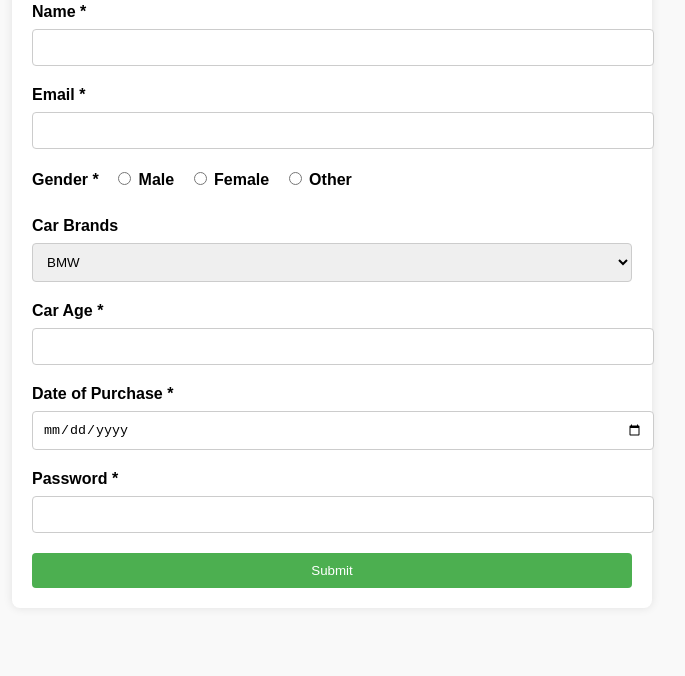
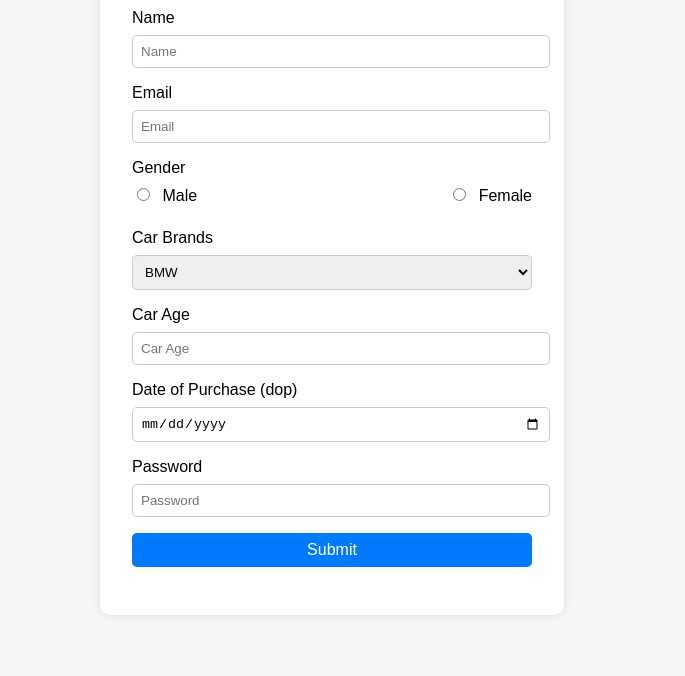
Before and after one commit to acciojob/car-insurance-form-knightcoder0108, a website: page main.html in a window 1280 px wide. Shown: the part 164-840 px from the top of the page, without its empty margins (308-993 px from the left). After the commit the page ends 800 px from the top, so only its background shows below. Drawn offline with Linux system fonts and the light colour scheme.

Commit message:
created a submission

```diff
--- a/main.html
+++ b/main.html
@@ -7,96 +7,105 @@
     <style>
         body {
             font-family: Arial, sans-serif;
-            margin: 0;
-            padding: 20px;
-            background-color: #f9f9f9;
             display: flex;
             justify-content: center;
             align-items: center;
             height: 100vh;
+            background-color: #f6f6f6;
+            margin: 0;
         }
-        .container {
-            max-width: 600px;
+        .form-container {
+            background-color: white;
+            padding: 2rem;
+            border-radius: 10px;
+            box-shadow: 0 0 10px rgba(0, 0, 0, 0.1);
+            width: 400px;
+        }
+        .form-container h1 {
+            text-align: center;
+            margin-bottom: 1.5rem;
+        }
+        .form-group {
+            margin-bottom: 1rem;
+        }
+        .form-group label {
+            display: block;
+            margin-bottom: 0.5rem;
+        }
+        .form-group input,
+        .form-group select {
             width: 100%;
-            background-color: #fff;
-            padding: 20px;
-            box-shadow: 0 0 10px rgba(0, 0, 0, 0.1);
-            border-radius: 8px;
+            padding: 0.5rem;
+            border: 1px solid #ccc;
+            border-radius: 5px;
         }
-        h1 {
-            text-align: center;
-            margin-bottom: 20px;
+        .form-group input[type="radio"] {
+            width: auto;
+            margin-right: 0.5rem;
         }
-        label {
-            display: block;
-            margin-bottom: 8px;
-            font-weight: bold;
+        .form-group .radio-group {
+            display: flex;
+            justify-content: space-between;
         }
-        input[type="text"], input[type="email"], input[type="number"], input[type="date"], input[type="password"], select {
+        .form-group button {
             width: 100%;
-            padding: 10px;
-            margin-bottom: 20px;
-            border: 1px solid #ccc;
-            border-radius: 4px;
-        }
-        .radio-group {
-            margin-bottom: 20px;
-        }
-        .radio-group label {
-            display: inline-block;
-            margin-right: 10px;
-        }
-        input[type="submit"] {
-            width: 100%;
-            padding: 10px;
-            background-color: #4CAF50;
+            padding: 0.5rem;
+            background-color: #007bff;
             color: white;
             border: none;
-            border-radius: 4px;
+            border-radius: 5px;
             cursor: pointer;
-        }
-        input[type="submit"]:hover {
-            background-color: #45a049;
+            font-size: 1rem;
         }
     </style>
 </head>
 <body>
-
-<div class="container">
-    <h1>Car Insurance Registration Form</h1>
+    <div class="form-container">
+        <h1>Car Insurance Registration</h1>
         <form method="post">
-        <label for="name">Name *</label>
-        <input type="text" id="name" name="name" required>
-
-        <label for="email">Email *</label>
-        <input type="email" id="email" name="email" required>
-
+            <div class="form-group">
+                <label for="name">Name</label>
+                <input type="text" id="name" name="name" placeholder="Name" required>
+            </div>
+            <div class="form-group">
+                <label for="email">Email</label>
+                <input type="email" id="email" name="email" placeholder="Email" required>
+            </div>
+            <div class="form-group">
+                <label>Gender</label>
                 <div class="radio-group">
-            <label>Gender *</label>
-            <label for="gender-male"><input type="radio" id="gender-male" name="gender" value="male" required> Male</label>
-            <label for="gender-female"><input type="radio" id="gender-female" name="gender" value="female"> Female</label>
-            <label for="gender-other"><input type="radio" id="gender-other" name="gender" value="other"> Other</label>
+                    <label for="gender_male">
+                        <input type="radio" id="gender_male" name="gender" value="male" required> Male
+                    </label>
+                    <label for="gender_female">
+                        <input type="radio" id="gender_female" name="gender" value="female" required> Female
+                    </label>
                 </div>
-
+            </div>
+            <div class="form-group">
                 <label for="cars">Car Brands</label>
                 <select id="cars" name="cars">
                     <option value="bmw">BMW</option>
                     <option value="audi">Audi</option>
-            <option value="mercedez">Mercedez</option>
+                    <option value="mercedes">Mercedez</option>
                 </select>
-
-        <label for="carage">Car Age *</label>
-        <input type="number" id="carage" name="carage" required>
-
-        <label for="dop">Date of Purchase *</label>
+            </div>
+            <div class="form-group">
+                <label for="carage">Car Age</label>
+                <input type="number" id="carage" name="carage" placeholder="Car Age" required>
+            </div>
+            <div class="form-group">
+                <label for="dop">Date of Purchase (dop)</label>
                 <input type="date" id="dop" name="dop" required>
-
-        <label for="password">Password *</label>
-        <input type="password" id="password" name="password" required>
-
-        <input type="submit" value="Submit">
+            </div>
+            <div class="form-group">
+                <label for="password">Password</label>
+                <input type="password" id="password" name="password" placeholder="Password" required>
+            </div>
+            <div class="form-group">
+                <button type="submit">Submit</button>
+            </div>
         </form>
     </div>
-
 </body>
 </html>
```
Lines whose indentation alone changed are shown as unchanged.
